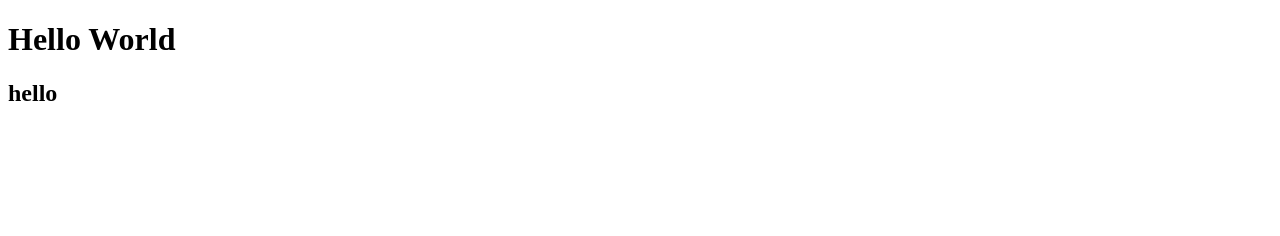
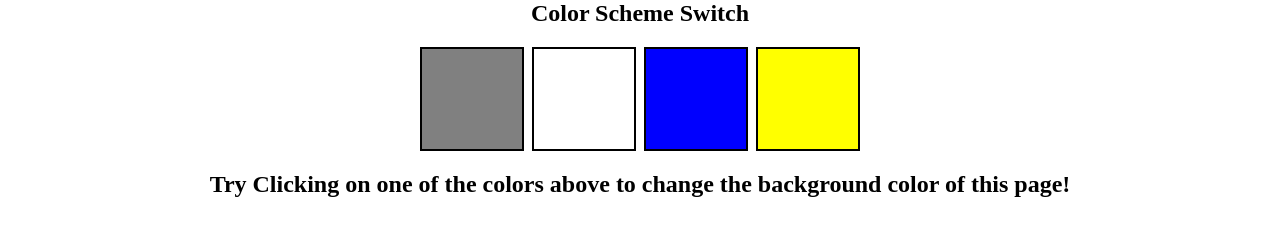
Before and after one commit to ABHIJIT649/Js_Project_01_color_changing, a plain HTML site: page index.html in a window 1280 px wide. Drawn offline with Linux system fonts and the light colour scheme.

Commit message:
add fontend and js add

```diff
--- a/index.html
+++ b/index.html
@@ -8,8 +8,24 @@
 </head>
 <body>
 
-<h1>Hello World</h1>
-<h2>hello</h2>
+    <div class="container">
+<h2>Color Scheme Switch</h2>
+
+<div class="box">
+
+<span class="button" id="gray"></span>
+<span class="button" id="white"></span>
+<span class="button" id="blue"></span>
+<span class="button" id="yellow"></span>
+</div>
+
+
+<h2>
+    Try Clicking on one of the colors above
+
+    <span>to change the background color of this page! </span>
+</h2>
+</div>
     <script src="script.js"></script>
 </body>
 </html>
--- a/script.js
+++ b/script.js
@@ -0,0 +1,45 @@
+const buttons = document.querySelectorAll('.button') // select to all buttons
+// console.log(buttons);
+const body = document.querySelector("body") //select to body
+
+
+buttons.forEach(  function(button){
+    console.log(button);
+    button.addEventListener('click', function(e) {
+    console.log(e);
+    console.log(e.target);
+//    if (e.target.id === 'gray') {
+//     body.style.backgroundColor = e.target.id
+//    }
+//    if (e.target.id === 'white') {
+//     body.style.backgroundColor = e.target.id
+//    }
+//    if (e.target.id === 'blue') {
+//     body.style.backgroundColor = e.target.id
+//    }
+//    if (e.target.id === 'yellow') {
+//     body.style.backgroundColor = e.target.id
+//    }
+
+switch (button) {
+    case gray:
+        body.style.backgroundColor = 'gray'
+        break;
+    case white:
+        body.style.backgroundColor = e.target.id
+        break;
+    case blue:
+        body.style.backgroundColor = e.target.id
+        break;
+    case yellow:
+        body.style.backgroundColor = e.target.id
+        break;
+
+    default:
+        break;
+}
+
+
+    })
+
+})
--- a/style.css
+++ b/style.css
@@ -0,0 +1,38 @@
+*{
+    margin: 0;
+    padding: 0;
+
+}
+
+.container{
+   display: flex;
+   flex-direction: column;
+   gap: 20px;
+   align-items: center;
+   justify-content: center;
+}
+
+.button{
+    height: 100px;
+    width: 100px;
+    border: 2px solid black;
+
+}
+
+.box{
+    display: flex;
+    gap: 8px;
+}
+
+#gray{
+    background-color: gray;
+}
+#white{
+    background-color: white;
+}
+#blue{
+    background-color: blue;
+}
+#yellow{
+    background-color: yellow;
+}
```
